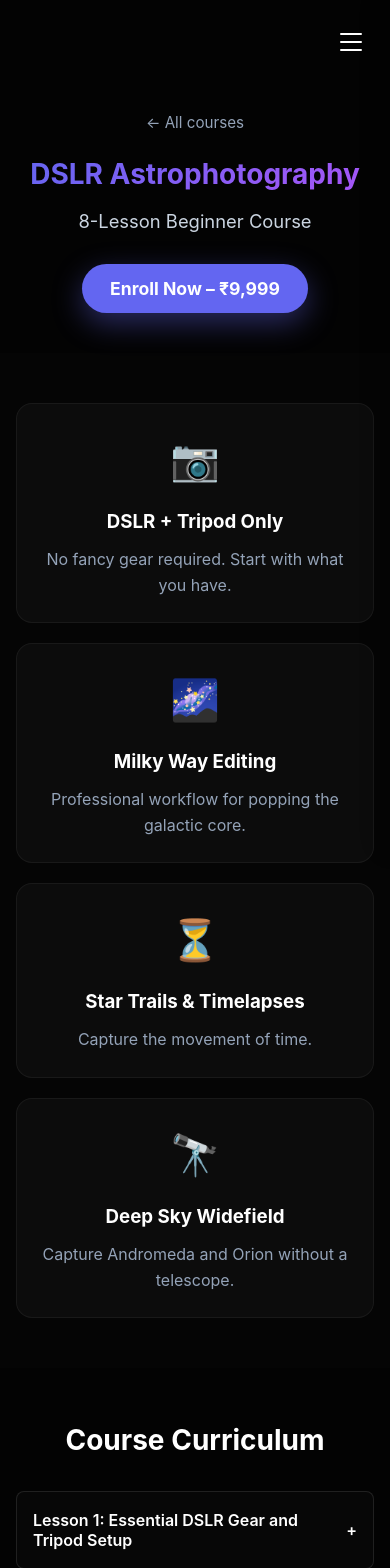
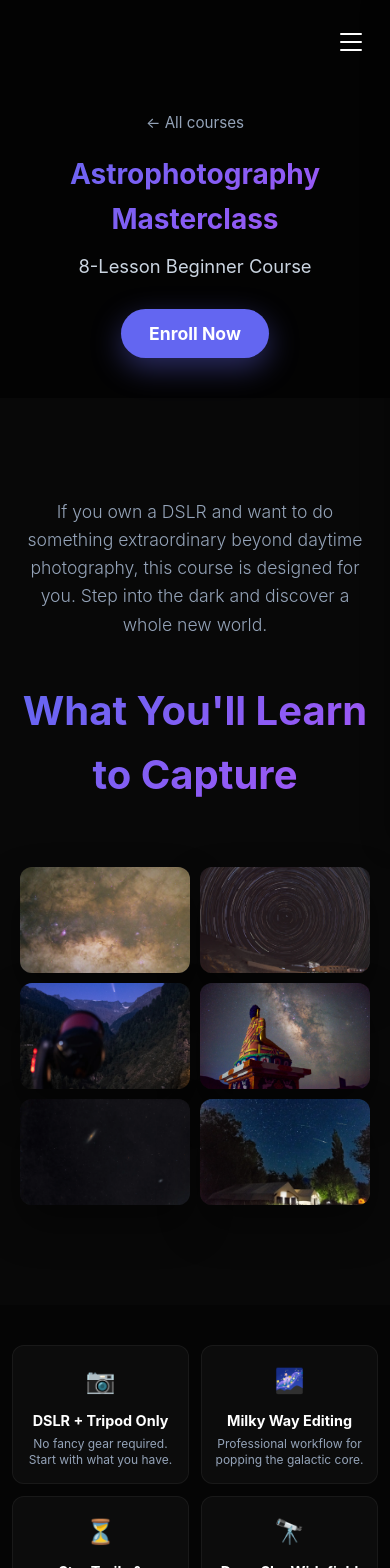
Before and after one commit to psaundalkar/portfolio, a React (Vite) app: page /course/masterclass in a window 390 px wide. Shown: the top 1568 px of the page. Built offline with nearby package versions, Linux system fonts and the light colour scheme.

Commit message:
Update course page layout

```diff
--- a/src/components/Course.jsx
+++ b/src/components/Course.jsx
@@ -37,10 +37,6 @@ const Course = () => {
                                 )}
                                 <h3>{course.title}</h3>
                                 <p className="course-card-desc">{course.description}</p>
-                                <div className="price-v2">{course.priceLabel}</div>
-                                <span className="guarantee-text">
-                                    {course.price ? 'Lifetime access + Updates' : 'Curriculum in development'}
-                                </span>
                                 <span className="btn-enroll-v2">View Course</span>
                             </Link>
                         </motion.div>
--- a/src/data/courses.js
+++ b/src/data/courses.js
@@ -2,7 +2,7 @@ export const courses = {
   masterclass: {
     slug: 'masterclass',
     title: 'Astrophotography Masterclass',
-    subtitle: 'DSLR Astrophotography',
+    subtitle: 'Astrophotography Masterclass',
     tagline: '8-Lesson Beginner Course',
     price: 9999,
     currency: 'INR',
@@ -13,6 +13,14 @@ export const courses = {
       { icon: '🌌', title: 'Milky Way Editing', text: 'Professional workflow for popping the galactic core.' },
       { icon: '⏳', title: 'Star Trails & Timelapses', text: 'Capture the movement of time.' },
       { icon: '🔭', title: 'Deep Sky Widefield', text: 'Capture Andromeda and Orion without a telescope.' },
+    ],
+    examples: [
+      { image: '/src/assets/milkyway-arch.webp', caption: 'Capturing the grand arch of the Milky Way over the mountains.' },
+      { image: '/src/assets/tso_trails.webp', caption: 'The mesmerizing circular motion of stars around Polaris.' },
+      { image: '/src/assets/comet-tele.webp', caption: 'Zooming in on the celestial visitors passing through our solar system.' },
+      { image: '/src/assets/langza.webp', caption: 'Ancient structures meeting the timeless beauty of the galactic core.' },
+      { image: '/src/assets/andromeda.webp', caption: 'Our neighbor galaxy, captured with just a DSLR and a telephoto lens.' },
+      { image: '/src/assets/perseids.webp', caption: 'The magic of a meteor shower lighting up the night sky.' }
     ],
     curriculum: [
       {
@@ -122,6 +130,10 @@ export const courses = {
       { icon: '⚡', title: 'Shoot Tonight', text: 'Shoot tonight → post tomorrow. Viral results guaranteed.' },
       { icon: '🎁', title: 'Bonus Downloads', text: 'Cheat sheet, RAW phone files, and star maps to help you plan dark-sky shoots.' },
     ],
+    examples: [
+      { image: '/src/assets/avengers.jpeg', caption: 'Dramatic Milky Way portraits captured with a smartphone.' },
+      { image: '/src/assets/chandratal-handhold.jpeg', caption: 'The beauty of high-altitude night skies, captured without a tripod.' }
+    ],
     curriculum: [
       {
         id: 1,
--- a/src/pages/CoursePage.css
+++ b/src/pages/CoursePage.css
@@ -139,6 +139,160 @@
     cursor: pointer;
     font-weight: 700;
     box-shadow: 0 10px 30px rgba(99, 102, 241, 0.4);
+}
+
+.course-examples {
+    padding: 100px 20px;
+    background: #080808;
+    max-width: 1400px;
+    margin: 0 auto;
+}
+
+.examples-intro {
+    max-width: 700px;
+    margin: 0 auto 40px;
+    text-align: center;
+}
+
+.examples-intro p {
+    font-size: 1.4rem;
+    line-height: 1.6;
+    color: #94a3b8;
+    font-weight: 300;
+}
+
+.course-examples h2 {
+    text-align: center;
+    font-size: 2.5rem;
+    margin-bottom: 60px;
+    background: var(--gradient-text);
+    -webkit-background-clip: text;
+    background-clip: text;
+    -webkit-text-fill-color: transparent;
+}
+
+/* Masterclass: 3x2 Horizontal */
+.layout-masterclass .examples-grid {
+    display: grid;
+    grid-template-columns: repeat(3, 1fr);
+    gap: 30px;
+}
+
+.layout-masterclass .example-card {
+    position: relative;
+    border-radius: 20px;
+    overflow: hidden;
+    aspect-ratio: 16/10;
+    background: #111;
+    box-shadow: 0 20px 40px rgba(0, 0, 0, 0.4);
+}
+
+/* Mobile: 1x2 Vertical (2 columns side by side) */
+.layout-mobile-course .examples-grid {
+    display: grid;
+    grid-template-columns: repeat(2, 1fr);
+    gap: 30px;
+    max-width: 900px;
+    /* Keep it tight for only 2 items */
+    margin: 0 auto;
+}
+
+.layout-mobile-course .example-card {
+    position: relative;
+    border-radius: 20px;
+    overflow: hidden;
+    aspect-ratio: 3/4;
+    background: #111;
+    box-shadow: 0 20px 40px rgba(0, 0, 0, 0.4);
+}
+
+.example-card img {
+    width: 100%;
+    height: 100%;
+    object-fit: cover;
+    transition: transform 0.8s cubic-bezier(0.2, 0.8, 0.2, 1);
+}
+
+.example-card:hover img {
+    transform: scale(1.1);
+}
+
+.example-overlay {
+    position: absolute;
+    inset: 0;
+    background: linear-gradient(to top, rgba(0, 0, 0, 0.9), transparent 60%);
+    display: flex;
+    align-items: flex-end;
+    padding: 30px;
+    opacity: 0;
+    transition: opacity 0.4s ease;
+}
+
+.example-card:hover .example-overlay {
+    opacity: 1;
+}
+
+.example-overlay p {
+    color: white;
+    font-size: 1.1rem;
+    margin: 0;
+    transform: translateY(20px);
+    transition: transform 0.4s ease;
+}
+
+.example-card:hover .example-overlay p {
+    transform: translateY(0);
+}
+
+@media (max-width: 1024px) {
+    .layout-masterclass .examples-grid {
+        grid-template-columns: repeat(2, 1fr);
+        gap: 20px;
+    }
+}
+
+@media (max-width: 768px) {
+    .examples-grid {
+        gap: 15px;
+    }
+
+    .examples-intro p {
+        font-size: 1.1rem;
+    }
+
+    .example-overlay {
+        padding: 15px;
+    }
+
+    .example-overlay p {
+        font-size: 0.9rem;
+    }
+}
+
+@media (max-width: 480px) {
+    .layout-masterclass .examples-grid {
+        grid-template-columns: repeat(2, 1fr);
+        gap: 10px;
+    }
+
+    .layout-masterclass .example-card {
+        aspect-ratio: 16/10;
+        border-radius: 12px;
+    }
+
+    .layout-mobile-course .examples-grid {
+        grid-template-columns: repeat(2, 1fr);
+        gap: 10px;
+    }
+
+    .layout-mobile-course .example-card {
+        aspect-ratio: 3/4;
+        border-radius: 12px;
+    }
+
+    .example-overlay {
+        display: none;
+    }
 }
 
 /* Features */
@@ -404,15 +558,32 @@
     }
 
     .course-features {
-        padding: 50px 16px;
+        padding: 40px 12px;
     }
 
     .features-grid {
-        gap: 20px;
+        grid-template-columns: repeat(2, 1fr);
+        gap: 12px;
     }
 
     .feature-card {
-        padding: 24px 20px;
+        padding: 16px 12px;
+        border-radius: 12px;
+    }
+
+    .feature-card .icon {
+        font-size: 1.5rem;
+        margin-bottom: 8px;
+    }
+
+    .feature-card h3 {
+        font-size: 0.9rem;
+        margin-bottom: 4px;
+    }
+
+    .feature-card p {
+        font-size: 0.75rem;
+        line-height: 1.3;
     }
 
     .course-curriculum {
--- a/src/pages/CoursePage.jsx
+++ b/src/pages/CoursePage.jsx
@@ -56,7 +56,6 @@ const CoursePage = () => {
                             >
                                 <h3>{c.title}</h3>
                                 <p>{c.description}</p>
-                                <div className="course-listing-price">{c.priceLabel}</div>
                                 <Link to={`/course/${c.slug}`} className="btn-enroll-hero">
                                     View Course
                                 </Link>
@@ -103,10 +102,45 @@ const CoursePage = () => {
                         whileTap={{ scale: 0.95 }}
                         className="btn-enroll-hero"
                     >
-                        Enroll Now{course.price ? ` – ${course.priceLabel}` : ''}
+                        Enroll Now
                     </motion.button>
                 </div>
             </header>
+
+            {course.examples && (
+                <section className={`course-examples ${course.slug === 'mobile' ? 'layout-mobile-course' : 'layout-masterclass'}`}>
+                    <motion.div
+                        className="examples-intro"
+                        initial={{ opacity: 0, y: 20 }}
+                        whileInView={{ opacity: 1, y: 0 }}
+                        viewport={{ once: true }}
+                    >
+                        {course.slug === 'mobile' ? (
+                            <p>You don't need expensive gear to capture the cosmos. Discover how your smartphone can turn the darkness into a canvas of light and color.</p>
+                        ) : (
+                            <p>If you own a DSLR and want to do something extraordinary beyond daytime photography, this course is designed for you. Step into the dark and discover a whole new world.</p>
+                        )}
+                    </motion.div>
+                    <h2>What You'll Learn to Capture</h2>
+                    <div className="examples-grid">
+                        {course.examples.map((ex, i) => (
+                            <motion.div
+                                key={i}
+                                className="example-card"
+                                initial={{ opacity: 0, scale: 0.9 }}
+                                whileInView={{ opacity: 1, scale: 1 }}
+                                transition={{ delay: i * 0.1 }}
+                                viewport={{ once: true }}
+                            >
+                                <img src={ex.image} alt={ex.caption} loading="lazy" />
+                                <div className="example-overlay">
+                                    <p>{ex.caption}</p>
+                                </div>
+                            </motion.div>
+                        ))}
+                    </div>
+                </section>
+            )}
 
             <section className="course-features">
                 <div className="features-grid">
@@ -170,11 +204,6 @@ const CoursePage = () => {
                         <li>✅ Access to all {course.curriculum.length} lessons</li>
                         <li>✅ Bonus: RAW files for practice</li>
                         <li>✅ Printable cheat sheet</li>
-                        {course.slug === 'masterclass' && (
-                            <>
-                                <li>✅ Private Discord community access</li>
-                            </>
-                        )}
                         <li>✅ Lifetime updates</li>
                     </ul>
                     <button
```
